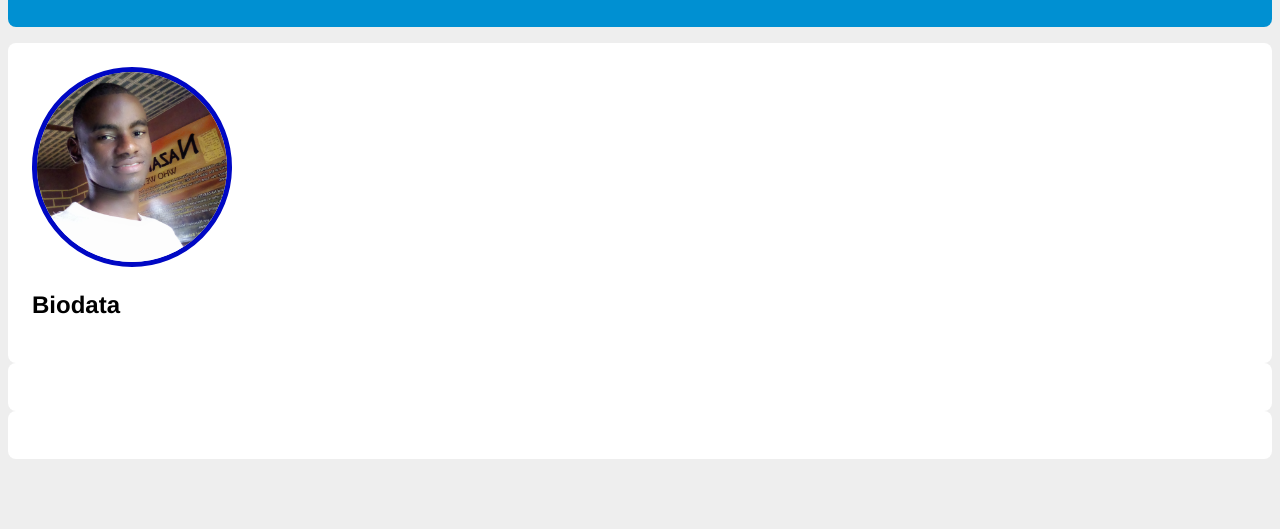
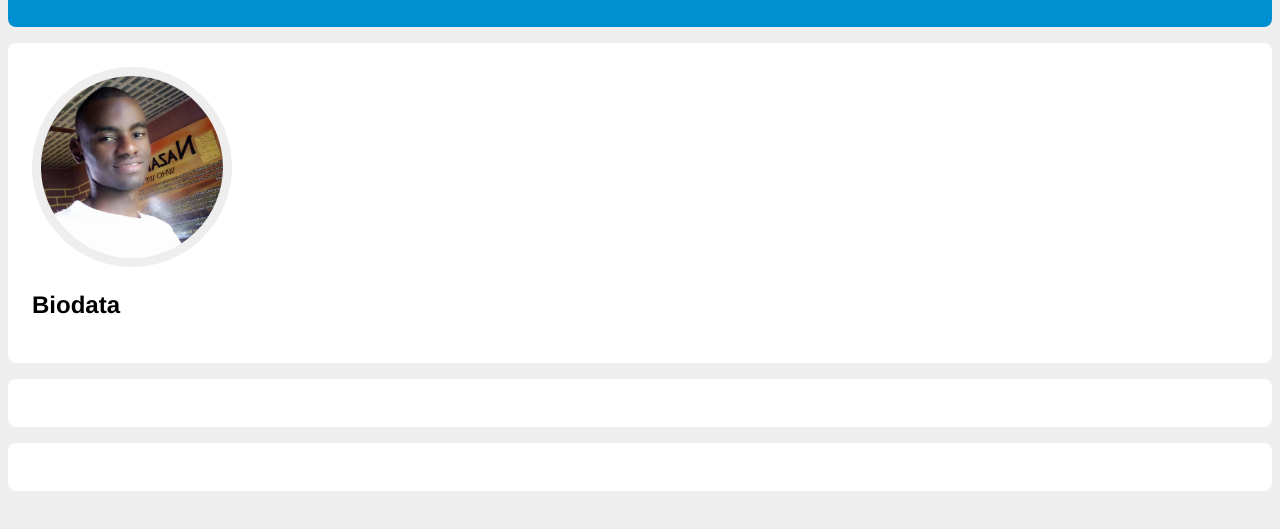
Before and after one commit to Fcbah/HTML-TASK-3, a plain HTML site: page index.html in a window 1280 px wide. Shown: the part 85-614 px from the top of the page. Drawn offline with Linux system fonts and the light colour scheme.

Commit message:
lobotomized owl added

```diff
--- a/style.css
+++ b/style.css
@@ -8,6 +8,9 @@
 ::after{
     box-sizing: inherit;
 }
+* + *{
+    margin-top: 1em;
+}
 body{
     background-color: #eee;
 }
@@ -16,7 +19,6 @@ header{
     color:#fff;
     background-color: #0090d2;
     padding:0.5em;
-    margin:1em 0;
 }
 
 .section{
@@ -31,6 +33,6 @@ header{
     /* object-fit:scale-down; */
     object-fit: cover;
     /* border-style: double; */
-    border: 5px solid #0008c4;
-    border-radius: 9em;
+    border: 9px solid #eee;
+    border-radius: 100px;
 }
```
